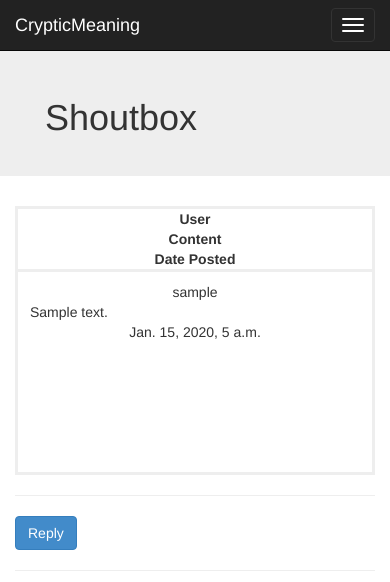
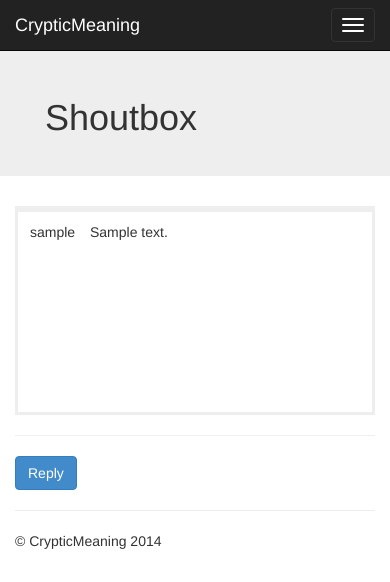
Before and after one commit to tt1863/CrypticMeaning, a Django app: a page that uses templates/forums/thread.html in a window 390 px wide. Shown: the top 582 px of the page. Run offline with Django 3.2, Linux system fonts and the light colour scheme; a user stored in the database is signed in; tables that the repository leaves empty hold one stand-in row (values such as "Sample post"); some libraries are stand-ins or nearby versions.

Commit message:
Added classes to simplify for mobile

```diff
--- a/templates/forums/thread.html
+++ b/templates/forums/thread.html
@@ -9,15 +9,15 @@
 <div class="post_index">
 {% if posts %}
 	<div class="row post_heading">
-		<div class="col-sm-2">User</div>
-		<div class="col-sm-8">Content</div>
-		<div class="col-sm-2">Date Posted</div>
+		<div class="col-xs-2 hidden-xs">User</div>
+		<div class="col-xs-8 hidden-xs">Content</div>
+		<div class="col-xs-2 hidden-xs">Date Posted</div>
 	</div>
 	{% for post in posts %}
 	<div class="row post">
-		<div class="col-sm-2">{{ post.user }}</div>
-		<div class="col-sm-8">{{ post.content }}</div>
-		<div class="col-sm-2">{{ post.date_posted }}</div>
+		<div class="col-xs-2">{{ post.user }}</div>
+		<div class="col-xs-8">{{ post.content }}</div>
+		<div class="col-xs-2 hidden-xs">{{ post.date_posted }}</div>
 	</div>
 	{% endfor %}
 {% else %}
```
